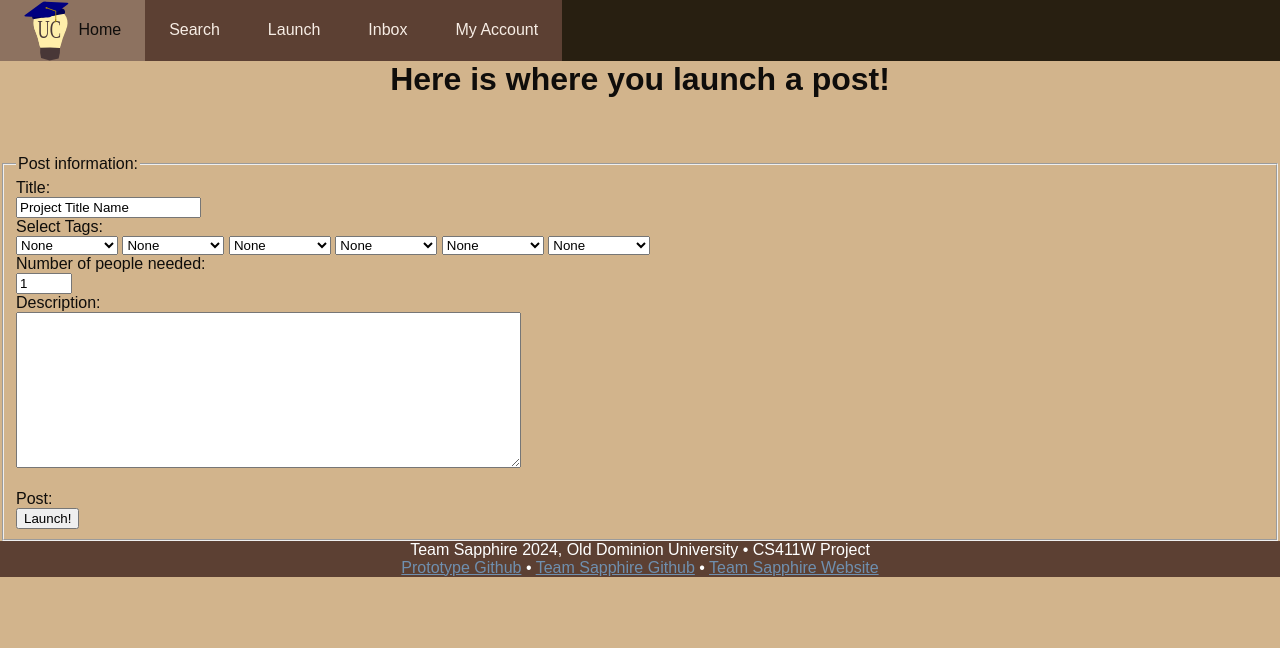
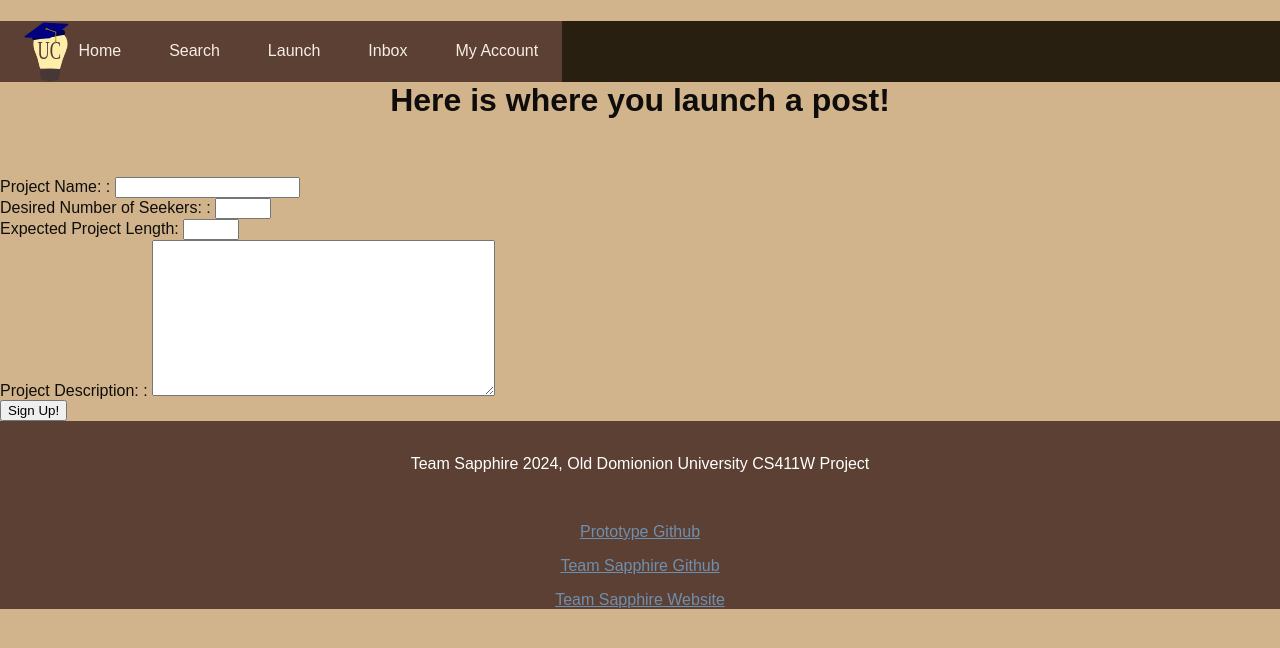
Before and after one commit to zwasique/F24-Sapphire, a Django app: template UConnect/database/templates/database/pages/launch.html in a window 1280 px wide. Shown: the top 648 px of the page. Run offline with Django 5.2, Linux system fonts and the light colour scheme; the template is opened without the code that fills it: values that come from a table or form of the project are taken from there, others are empty.

Commit message:
restore what was lost

```diff
--- a/UConnect/database/forms.py
+++ b/UConnect/database/forms.py
@@ -1,19 +1,22 @@
 from django import forms
 from django.forms import ModelForm
 
-from .models import User
+from .models import Tag, User, UserPost
 
 
-class CreatePost(ModelForm):
+class PostForm(ModelForm):
     project_name = forms.CharField(label="Project Name: ", max_length=50, help_text="Focus on what the project does")
-    number_sought = forms.IntegerField(
+    num_required = forms.IntegerField(
         label="Desired Number of Seekers: ", min_value=1, max_value=15, help_text="No more than 15")
     project_length = forms.IntegerField(
         label="Expected Project Length", min_value=0, max_value=24, help_text="Estimated length of project in months")
     # project tags, seeking tags (guys i'm inclined to just have one field for these.)
     post_body = forms.CharField(
-        label="Project Description: ", max_length=4000, help_text="Visit the Home Page if you need an example",
+        label="Project Description: ", max_length=4096, help_text="Visit the Home Page if you need an example",
         widget=forms.Textarea)
+    class Meta:
+        model = UserPost
+        fields = ['project_name', 'num_required', 'project_length', 'post_body'] # TODO: Currently missing Author, recency score, publish datetime
 
 # class for making a user's profile; the forms should get the user's first and last name as well as biography
 class ProfileForm(ModelForm):
@@ -22,6 +25,8 @@
     first_name = forms.CharField(label="First name", max_length=50)
     last_name = forms.CharField(label="Last name", max_length=50)
     biography = forms.CharField(label="Biography", widget=forms.Textarea)
+    tags = forms.ModelMultipleChoiceField(label="Select up to 6 tags.", queryset=Tag.objects.all(), widget=forms.CheckboxSelectMultiple)
+    #to do: implement tag limit
     class Meta:
         model = User
-        fields = ['school_email', 'password', 'first_name', 'last_name', 'biography']
+        fields = ['school_email', 'password', 'first_name', 'last_name', 'biography', 'tags']
--- a/UConnect/database/models.py
+++ b/UConnect/database/models.py
@@ -1,5 +1,14 @@
 from django.db import models
 
+
+#moved tag to the top since other classes will use it
+class Tag(
+    models.Model
+):  # Changed to just "Tag" since it seems we're using a single tag pool for posts/users
+
+    name = models.CharField(max_length=15)
+    def __str__(self):
+        return self.name
 
 class User(
     models.Model
@@ -13,29 +22,25 @@
     biography = models.CharField(
         max_length=1000,
         default="This user has thus far opted to maintain an air of mystery.",
-    )  # check it out i added something please write me a good peer review
+    )
+    tags = models.ManyToManyField(Tag, max_length=6)
 
     def __str__(self):
         return self.school_email
 
 
 class UserPost(models.Model):  # made this sinfular
-    author = models.ForeignKey(User, on_delete=models.CASCADE)
     project_name = models.CharField(max_length=30)
     num_required = models.IntegerField()
-    written_text = models.CharField(max_length=6000)
-    recency_score = models.IntegerField()
-    publish_datetime = models.DateTimeField()
+    project_length = models.IntegerField(default=6) # expected length of the project in months (added for parity with CreatePost form)
+    post_body = models.CharField(max_length=4096, default="No post body.")
+    author = models.ForeignKey(User, on_delete=models.CASCADE, null=True)
+    recency_score = models.IntegerField(default=0)
+    publish_datetime = models.DateTimeField(null=True)
 
     def __str__(self):
         return self.project_name
 
-
-class Tag(
-    models.Model
-):  # Changed to just "Tag" since it seems we're using a single tag pool for posts/users
-    name = models.CharField(max_length=15)
-    #tags = ["Programming", "Art"] (this could be wrong)
 
 class UserTagMapping(models.Model):
     # This is an Association Table; enables many-to-many between Users and Tags
--- a/UConnect/database/templates/database/pages/launch.html
+++ b/UConnect/database/templates/database/pages/launch.html
@@ -17,119 +17,26 @@
 			</ul>
 	</div></nav>
         <body>
-          <br>
             <h1 style="text-align:center;">Here is where you launch a post!</h1>
             <br><br>
-            <form action="/action_page.php">
-                <fieldset>
-                  <legend>Post information:</legend>
-                  <!--First name:<br>
-                  <input type="text" name="firstname" value="Student"><br>
-                  Last name:<br>
-                  <input type="text" name="lastname" value="001"><br> should get name from user profile?-->
-                  Title:<br>
-                  <input type="text" name="title" value="Project Title Name"><br>
-                  Select Tags:<br>
-                  <select name="tag1">
-                    <option value="none">None</option>
-                    <option value="art">Art</option>
-                    <option value="math">Math</option>
-                    <option value="science">Science</option>
-                    <option value="history">History</option>
-                    <option value="chemistry">Chemistry</option>
-                    <option value="biology">Biology</option>
-                    <option value="calculus">Calculus</option>
-                    <option value="programming">Programming</option>
-                    <option value="research">Research</option>
-                    <option value="writing">Writing</option>
-                    <option value="theater">Theater</option>
-                  </select>
-                  <select name="tag2">
-                    <option value="none">None</option>
-                    <option value="art">Art</option>
-                    <option value="math">Math</option>
-                    <option value="science">Science</option>
-                    <option value="history">History</option>
-                    <option value="chemistry">Chemistry</option>
-                    <option value="biology">Biology</option>
-                    <option value="calculus">Calculus</option>
-                    <option value="programming">Programming</option>
-                    <option value="research">Research</option>
-                    <option value="writing">Writing</option>
-                    <option value="theater">Theater</option>
-                  </select>
-                  <select name="tag3">
-                    <option value="none">None</option>
-                    <option value="art">Art</option>
-                    <option value="math">Math</option>
-                    <option value="science">Science</option>
-                    <option value="history">History</option>
-                    <option value="chemistry">Chemistry</option>
-                    <option value="biology">Biology</option>
-                    <option value="calculus">Calculus</option>
-                    <option value="programming">Programming</option>
-                    <option value="research">Research</option>
-                    <option value="writing">Writing</option>
-                    <option value="theater">Theater</option>
-                  </select>
-                  <select name="tag4">
-                    <option value="none">None</option>
-                    <option value="art">Art</option>
-                    <option value="math">Math</option>
-                    <option value="science">Science</option>
-                    <option value="history">History</option>
-                    <option value="chemistry">Chemistry</option>
-                    <option value="biology">Biology</option>
-                    <option value="calculus">Calculus</option>
-                    <option value="programming">Programming</option>
-                    <option value="research">Research</option>
-                    <option value="writing">Writing</option>
-                    <option value="theater">Theater</option>
-                  </select>
-                  <select name="tag5">
-                    <option value="none">None</option>
-                    <option value="art">Art</option>
-                    <option value="math">Math</option>
-                    <option value="science">Science</option>
-                    <option value="history">History</option>
-                    <option value="chemistry">Chemistry</option>
-                    <option value="biology">Biology</option>
-                    <option value="calculus">Calculus</option>
-                    <option value="programming">Programming</option>
-                    <option value="research">Research</option>
-                    <option value="writing">Writing</option>
-                    <option value="theater">Theater</option>
-                  </select>
-                  <select name="tag6">
-                    <option value="none">None</option>
-                    <option value="art">Art</option>
-                    <option value="math">Math</option>
-                    <option value="science">Science</option>
-                    <option value="history">History</option>
-                    <option value="chemistry">Chemistry</option>
-                    <option value="biology">Biology</option>
-                    <option value="calculus">Calculus</option>
-                    <option value="programming">Programming</option>
-                    <option value="research">Research</option>
-                    <option value="writing">Writing</option>
-                    <option value="theater">Theater</option>
-                  </select><br>
-                  Number of people needed:<br>
-                  <input type="number" name="number" value="1" min="1" max="15"><br>
-                  Description:<br>
-                  <textarea style="width: 40%; height: 10%;" name="description" rows="10" columns="90"></textarea><br><br>
-                  Post:<br>
-                  <input type="submit" value="Launch!">
-                </fieldset>
+            <form method="post">
+              {% csrf_token %}
+              {% for field in form %}
+                  <div class="fieldWrapper">
+                      {{ field.errors }}
+                      {{ field.label_tag }} {{ field }}
+                  </div>
+                  {% endfor %}
+                  <input type = "submit" value="Sign Up!">
               </form>
 
 
 
         </body>
     <nav><div id="footer">
-            Team Sapphire 2024, Old Dominion University • CS411W Project<br>
-            <a href="https://github.com/zwasique/F24-Sapphire/tree/main">Prototype Github</a> •
-            <a href="https://github.com/clars002/411-UConnect-website">Team Sapphire Github</a> •
-            <a href="https://clars002.github.io/411-UConnect-website/">Team Sapphire Website</a>
+        <br><p>Team Sapphire 2024, Old Domionion University CS411W Project</p><br>
+        <p><a href="https://github.com/zwasique/F24-Sapphire/tree/main">Prototype Github</a></p>
+        <p><a href="https://github.com/clars002/411-UConnect-website">Team Sapphire Github</a></p>
+        <p><a href="https://clars002.github.io/411-UConnect-website/">Team Sapphire Website</a></p>
     </div></nav>
 </header>
--- a/UConnect/database/views.py
+++ b/UConnect/database/views.py
@@ -1,8 +1,7 @@
 from django.http import HttpResponseRedirect
 from django.shortcuts import render
 
-from .forms import ProfileForm
-from .forms import CreatePost
+from .forms import PostForm, ProfileForm
 from .models import User
 from .models import UserPost
 
@@ -25,7 +24,7 @@
 
         if form.is_valid():
             form.save()
-            return HttpResponseRedirect("database/pages/home.html") #will redirect to the home page if form is valid, however, this doesn't work right now
+            return HttpResponseRedirect("../home") #will redirect to the home page if form is valid, however, this doesn't work right now
 
     else:
         form = ProfileForm()
```
Also changed, not shown: UConnect/database/tags.csv (added, +30 -0 lines), UConnect/db.sqlite3.
